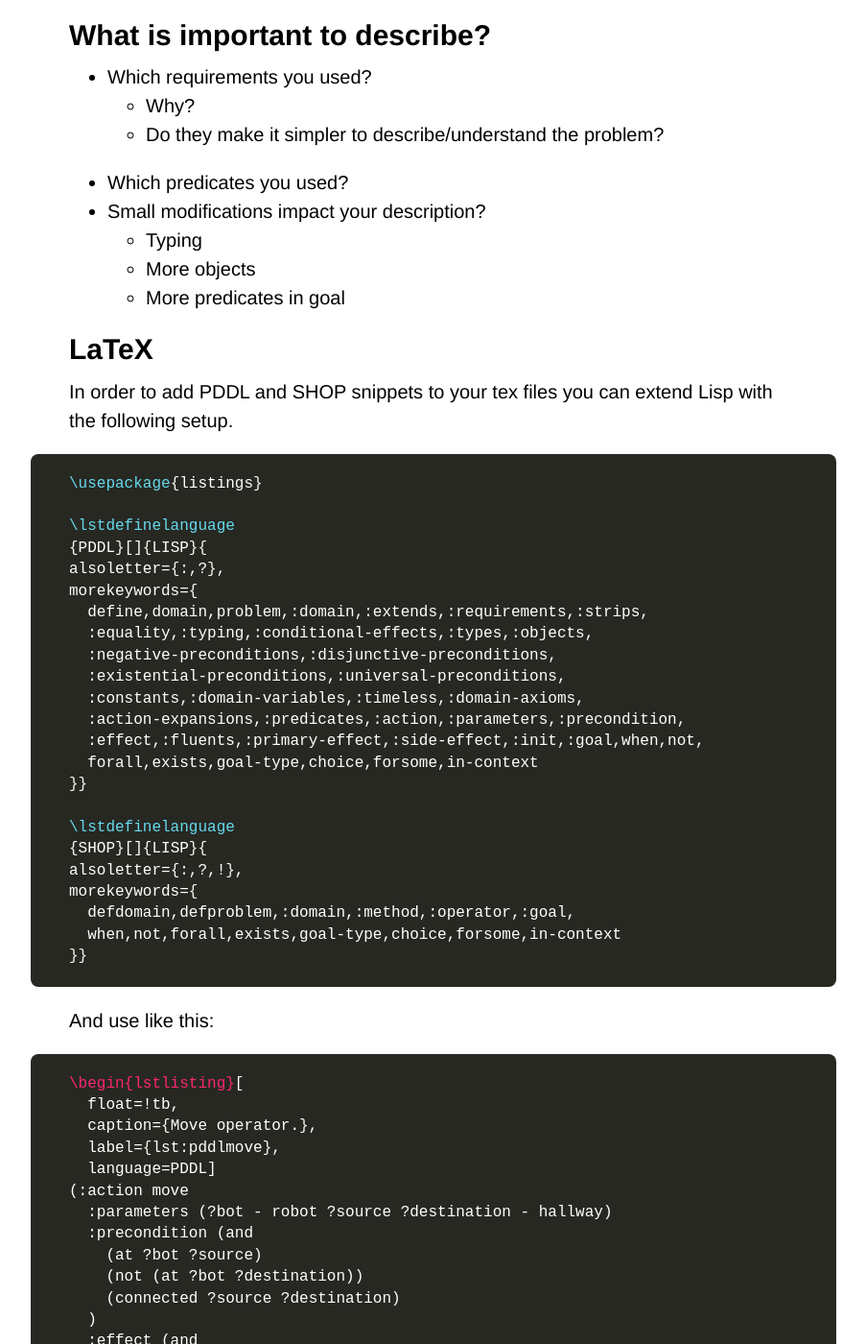
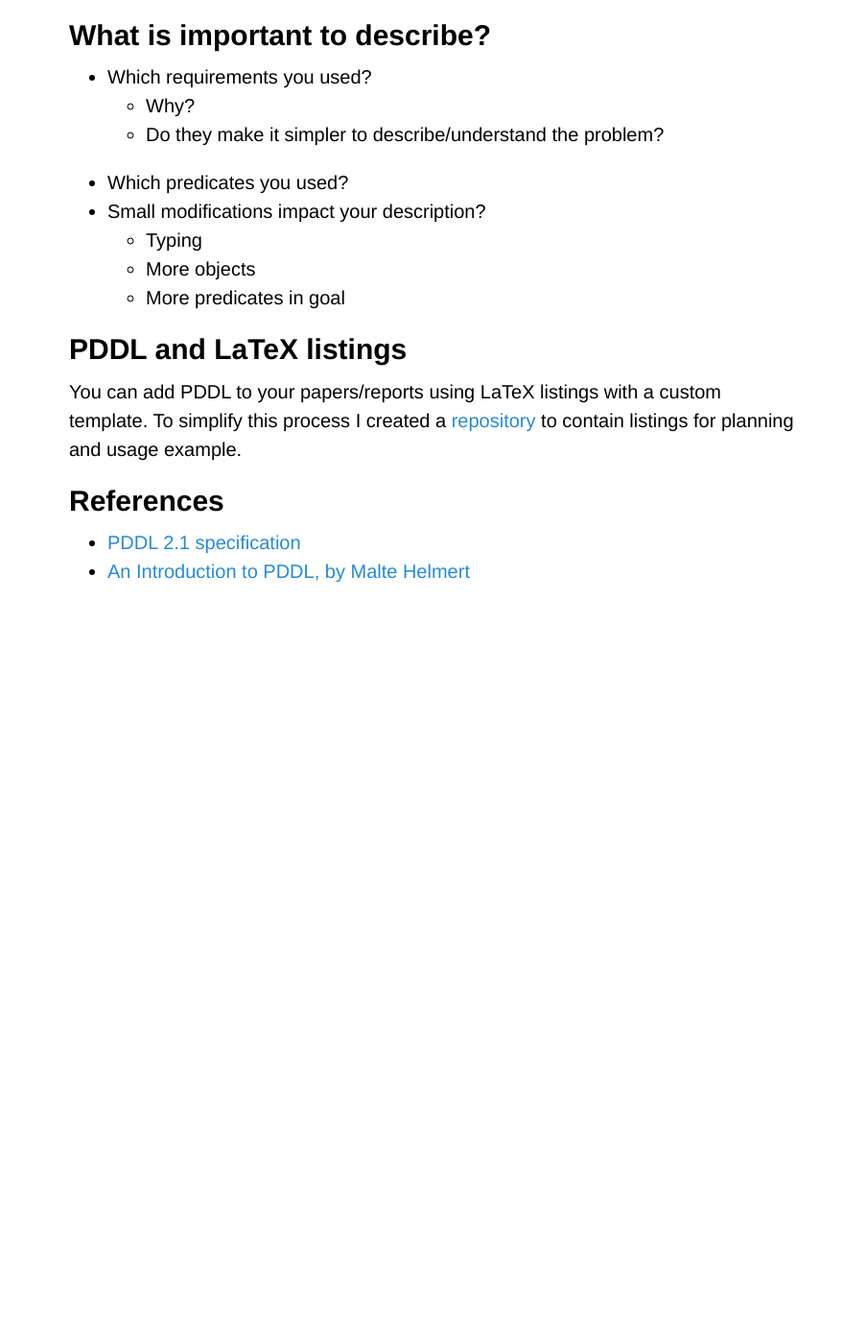
Before and after one commit to Maumagnaguagno/maumagnaguagno.github.io, a Jekyll site: the page built from pddl.md, in a window 1280 px wide and 1400 px high, scrolled down 3345 px. Shown: the whole window at 96% size, without its empty margins (188-1091 px from the left). Built offline with Jekyll 4.4.1, drawn with Linux system fonts in a browser that asks for light colours; our own code applies the rules of GitHub Pages for plain Markdown files; after the commit the page ends 3975 px from its top, so only the background shows below that; some of the changed text lies outside the part shown.

Commit message:
Move PDDL listing to new repository and link it

````diff
--- a/pddl.md
+++ b/pddl.md
@@ -124,55 +124,9 @@ category: pddl
   - More predicates in goal
 
 
-## LaTeX
-In order to add PDDL and SHOP snippets to your tex files you can extend Lisp with the following setup.
-```tex
-\usepackage{listings}
-
-\lstdefinelanguage
-{PDDL}[]{LISP}{
-alsoletter={:,?},
-morekeywords={
-  define,domain,problem,:domain,:extends,:requirements,:strips,
-  :equality,:typing,:conditional-effects,:types,:objects,
-  :negative-preconditions,:disjunctive-preconditions,
-  :existential-preconditions,:universal-preconditions,
-  :constants,:domain-variables,:timeless,:domain-axioms,
-  :action-expansions,:predicates,:action,:parameters,:precondition,
-  :effect,:fluents,:primary-effect,:side-effect,:init,:goal,when,not,
-  forall,exists,goal-type,choice,forsome,in-context
-}}
-
-\lstdefinelanguage
-{SHOP}[]{LISP}{
-alsoletter={:,?,!},
-morekeywords={
-  defdomain,defproblem,:domain,:method,:operator,:goal,
-  when,not,forall,exists,goal-type,choice,forsome,in-context
-}}
-```
-
-And use like this:
-```tex
-\begin{lstlisting}[
-  float=!tb,
-  caption={Move operator.},
-  label={lst:pddlmove},
-  language=PDDL]
-(:action move
-  :parameters (?bot - robot ?source ?destination - hallway)
-  :precondition (and
-    (at ?bot ?source)
-    (not (at ?bot ?destination))
-    (connected ?source ?destination)
-  )
-  :effect (and
-    (not (at ?bot ?source))
-    (at ?bot ?destination)
-  )
-)
-\end{lstlisting}
-```
+## PDDL and LaTeX listings
+You can add PDDL to your papers/reports using LaTeX listings with a custom template.
+To simplify this process I created a [repository](https://github.com/Maumagnaguagno/planning-latex "Planning LaTeX") to contain listings for planning and usage example.
 
 ## References
 - [PDDL 2.1 specification](http://www.public.asu.edu/~ktalamad/tmp/files/pddl21specs.pdf)
````
